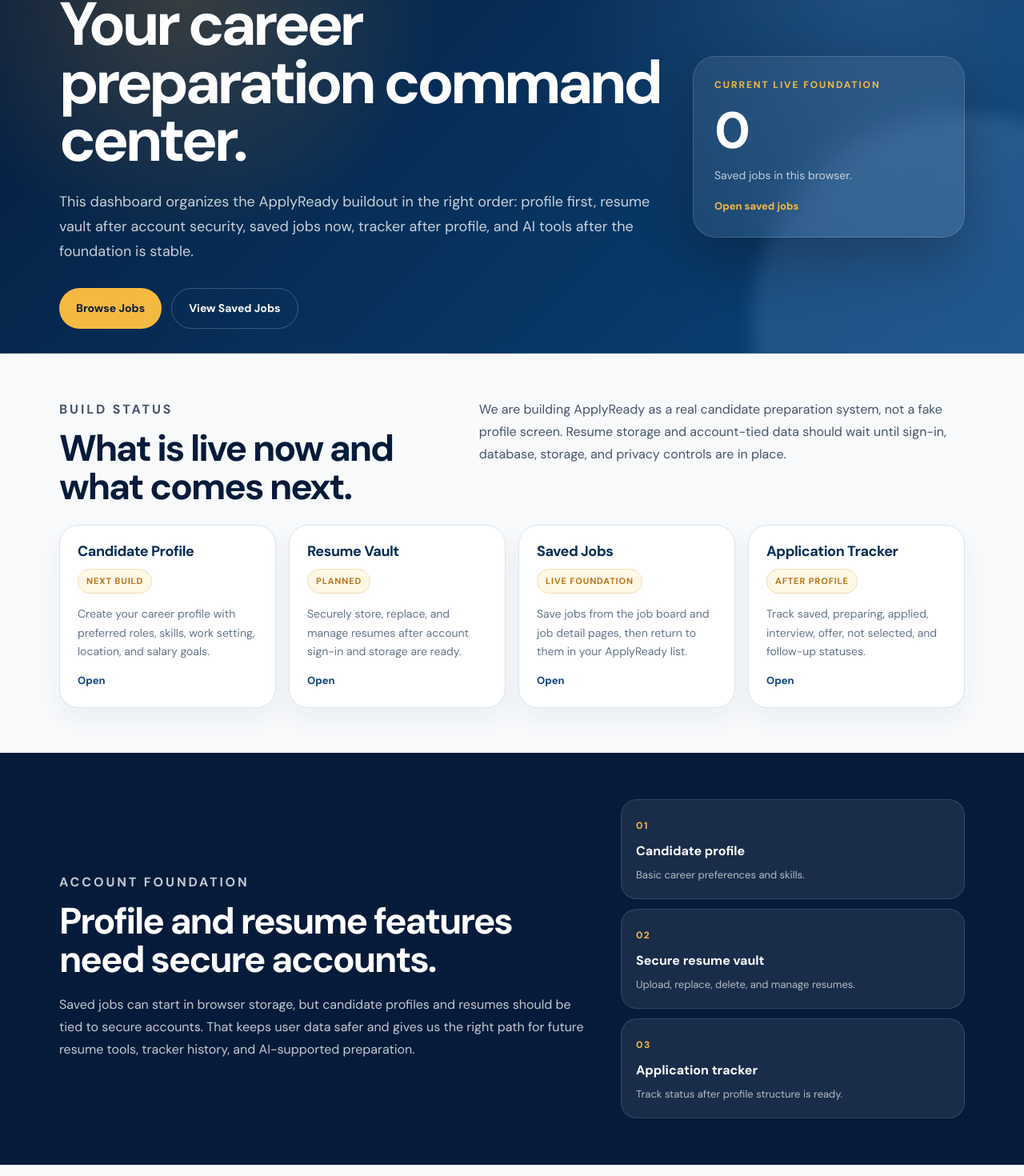
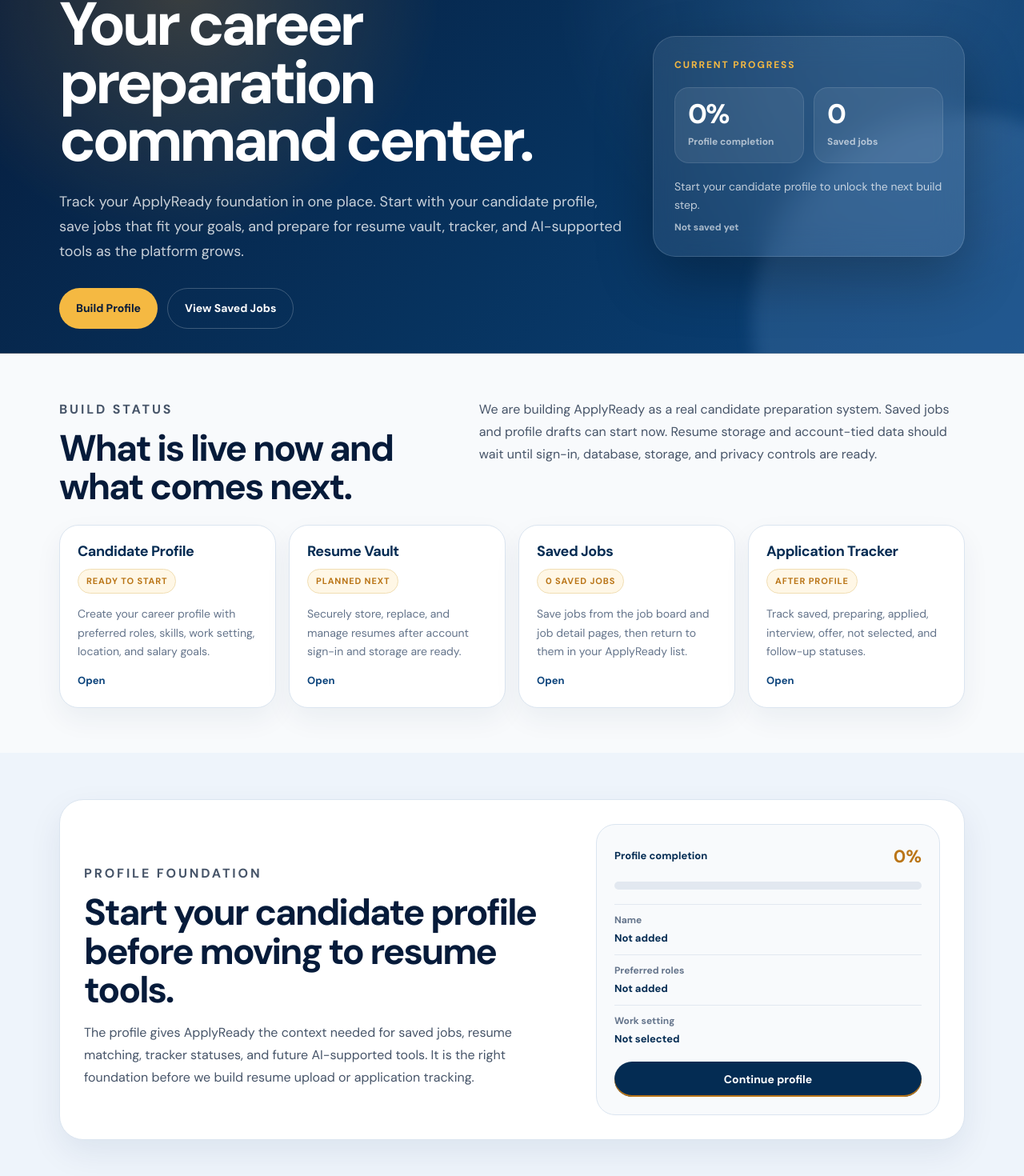
Before and after one commit to olayideibironke/medicaidready-web, a Next.js app: page /careers/applyready/dashboard in a window 1280 px wide. Shown: the part 219-1689 px from the top of the page at 80% size. Built offline with nearby package versions, Linux system fonts and the light colour scheme.

Commit message:
Connect ApplyReady profile status to dashboard

```diff
--- a/pages/careers/applyready/dashboard.tsx
+++ b/pages/careers/applyready/dashboard.tsx
@@ -1,43 +1,18 @@
 import Head from "next/head";
 import Link from "next/link";
-import { useEffect, useState } from "react";
+import { useEffect, useMemo, useState } from "react";
 import CareersShell from "../../../components/careers/CareersShell";
 import { getSavedJobRecords } from "../../../lib/careers/applyReadyStorage";
+import {
+  EMPTY_APPLYREADY_PROFILE,
+  getApplyReadyProfile,
+  isApplyReadyProfileStarted,
+  type ApplyReadyProfile,
+} from "../../../lib/careers/applyReadyProfile";
 
 const SITE_URL = "https://www.medicaidready.org";
 const PAGE_PATH = "/careers/applyready/dashboard";
 const CANONICAL_URL = `${SITE_URL}${PAGE_PATH}`;
-
-const FOUNDATION_ITEMS = [
-  {
-    title: "Candidate Profile",
-    status: "Next build",
-    description:
-      "Create your career profile with preferred roles, skills, work setting, location, and salary goals.",
-    href: "/careers/applyready/profile",
-  },
-  {
-    title: "Resume Vault",
-    status: "Planned",
-    description:
-      "Securely store, replace, and manage resumes after account sign-in and storage are ready.",
-    href: "/careers/applyready/resume",
-  },
-  {
-    title: "Saved Jobs",
-    status: "Live foundation",
-    description:
-      "Save jobs from the job board and job detail pages, then return to them in your ApplyReady list.",
-    href: "/careers/saved-jobs",
-  },
-  {
-    title: "Application Tracker",
-    status: "After profile",
-    description:
-      "Track saved, preparing, applied, interview, offer, not selected, and follow-up statuses.",
-    href: "/careers/applyready/tracker",
-  },
-];
 
 const AI_ITEMS = [
   "Resume review",
@@ -48,13 +23,46 @@ const AI_ITEMS = [
   "Interview prep notes",
 ];
 
+function calculateProfileCompletion(profile: ApplyReadyProfile): number {
+  const fields = [
+    profile.fullName,
+    profile.email,
+    profile.location,
+    profile.preferredRoles,
+    profile.workMode,
+    profile.salaryGoal,
+    profile.skills,
+    profile.careerInterests,
+  ];
+
+  const completed = fields.filter((field) => field.trim()).length;
+
+  return Math.round((completed / fields.length) * 100);
+}
+
+function formatUpdatedAt(value: string): string {
+  if (!value) return "Not saved yet";
+
+  const date = new Date(value);
+
+  if (Number.isNaN(date.getTime())) return "Saved recently";
+
+  return `Last saved ${date.toLocaleDateString("en-US", {
+    month: "short",
+    day: "numeric",
+    year: "numeric",
+  })}`;
+}
+
 export default function ApplyReadyDashboardPage() {
   const [savedCount, setSavedCount] = useState(0);
+  const [profile, setProfile] = useState<ApplyReadyProfile>(EMPTY_APPLYREADY_PROFILE);
   const [ready, setReady] = useState(false);
 
   useEffect(() => {
     const sync = () => {
       setSavedCount(getSavedJobRecords().length);
+      setProfile(getApplyReadyProfile());
       setReady(true);
     };
 
@@ -62,12 +70,51 @@ export default function ApplyReadyDashboardPage() {
 
     window.addEventListener("storage", sync);
     window.addEventListener("applyready:saved-jobs-updated", sync);
+    window.addEventListener("applyready:profile-updated", sync);
 
     return () => {
       window.removeEventListener("storage", sync);
       window.removeEventListener("applyready:saved-jobs-updated", sync);
+      window.removeEventListener("applyready:profile-updated", sync);
     };
   }, []);
+
+  const profileStarted = isApplyReadyProfileStarted(profile);
+  const profileCompletion = calculateProfileCompletion(profile);
+
+  const foundationItems = useMemo(
+    () => [
+      {
+        title: "Candidate Profile",
+        status: profileStarted ? `${profileCompletion}% complete` : "Ready to start",
+        description:
+          "Create your career profile with preferred roles, skills, work setting, location, and salary goals.",
+        href: "/careers/applyready/profile",
+      },
+      {
+        title: "Resume Vault",
+        status: "Planned next",
+        description:
+          "Securely store, replace, and manage resumes after account sign-in and storage are ready.",
+        href: "/careers/applyready/resume",
+      },
+      {
+        title: "Saved Jobs",
+        status: savedCount === 1 ? "1 saved job" : `${savedCount} saved jobs`,
+        description:
+          "Save jobs from the job board and job detail pages, then return to them in your ApplyReady list.",
+        href: "/careers/saved-jobs",
+      },
+      {
+        title: "Application Tracker",
+        status: "After profile",
+        description:
+          "Track saved, preparing, applied, interview, offer, not selected, and follow-up statuses.",
+        href: "/careers/applyready/tracker",
+      },
+    ],
+    [profileCompletion, profileStarted, savedCount]
+  );
 
   const metaTitle = "ApplyReady Dashboard | MedicaidReady Careers";
   const metaDescription =
@@ -104,14 +151,14 @@ export default function ApplyReadyDashboardPage() {
                   <p className="ard-eyebrow">ApplyReady Dashboard</p>
                   <h1>Your career preparation command center.</h1>
                   <p>
-                    This dashboard organizes the ApplyReady buildout in the right order:
-                    profile first, resume vault after account security, saved jobs now,
-                    tracker after profile, and AI tools after the foundation is stable.
+                    Track your ApplyReady foundation in one place. Start with your candidate
+                    profile, save jobs that fit your goals, and prepare for resume vault,
+                    tracker, and AI-supported tools as the platform grows.
                   </p>
 
                   <div className="ard-actions">
-                    <Link href="/careers/jobs" className="ard-primary">
-                      Browse Jobs
+                    <Link href="/careers/applyready/profile" className="ard-primary">
+                      Build Profile
                     </Link>
                     <Link href="/careers/saved-jobs" className="ard-secondary">
                       View Saved Jobs
@@ -120,10 +167,26 @@ export default function ApplyReadyDashboardPage() {
                 </div>
 
                 <aside className="ard-panel">
-                  <span>Current live foundation</span>
-                  <strong>{ready ? savedCount : "0"}</strong>
-                  <p>Saved jobs in this browser.</p>
-                  <Link href="/careers/saved-jobs">Open saved jobs</Link>
+                  <span>Current progress</span>
+
+                  <div className="ard-panel-metrics">
+                    <div>
+                      <strong>{ready ? `${profileCompletion}%` : "0%"}</strong>
+                      <small>Profile completion</small>
+                    </div>
+                    <div>
+                      <strong>{ready ? savedCount : 0}</strong>
+                      <small>Saved jobs</small>
+                    </div>
+                  </div>
+
+                  <p>
+                    {profileStarted
+                      ? "Your profile draft has started."
+                      : "Start your candidate profile to unlock the next build step."}
+                  </p>
+
+                  <small>{formatUpdatedAt(profile.updatedAt)}</small>
                 </aside>
               </div>
             </div>
@@ -137,14 +200,15 @@ export default function ApplyReadyDashboardPage() {
                   <h2>What is live now and what comes next.</h2>
                 </div>
                 <p>
-                  We are building ApplyReady as a real candidate preparation system, not a
-                  fake profile screen. Resume storage and account-tied data should wait until
-                  sign-in, database, storage, and privacy controls are in place.
+                  We are building ApplyReady as a real candidate preparation system. Saved
+                  jobs and profile drafts can start now. Resume storage and account-tied
+                  data should wait until sign-in, database, storage, and privacy controls
+                  are ready.
                 </p>
               </div>
 
               <div className="ard-grid">
-                {FOUNDATION_ITEMS.map((item) => (
+                {foundationItems.map((item) => (
                   <Link href={item.href} className="ard-card" key={item.title}>
                     <div className="ard-card-top">
                       <h3>{item.title}</h3>
@@ -158,6 +222,59 @@ export default function ApplyReadyDashboardPage() {
             </div>
           </section>
 
+          <section className="ard-profile-section">
+            <div className="careers-container">
+              <div className="ard-profile">
+                <div>
+                  <p className="ard-eyebrow">Profile foundation</p>
+                  <h2>
+                    {profileStarted
+                      ? "Your candidate profile draft is underway."
+                      : "Start your candidate profile before moving to resume tools."}
+                  </h2>
+                  <p>
+                    The profile gives ApplyReady the context needed for saved jobs, resume
+                    matching, tracker statuses, and future AI-supported tools. It is the
+                    right foundation before we build resume upload or application tracking.
+                  </p>
+                </div>
+
+                <div className="ard-profile-card">
+                  <div className="ard-progress-top">
+                    <span>Profile completion</span>
+                    <strong>{ready ? `${profileCompletion}%` : "0%"}</strong>
+                  </div>
+
+                  <div className="ard-progress-track">
+                    <div
+                      className="ard-progress-fill"
+                      style={{ width: `${ready ? profileCompletion : 0}%` }}
+                    />
+                  </div>
+
+                  <div className="ard-profile-facts">
+                    <div>
+                      <span>Name</span>
+                      <strong>{profile.fullName.trim() || "Not added"}</strong>
+                    </div>
+                    <div>
+                      <span>Preferred roles</span>
+                      <strong>{profile.preferredRoles.trim() || "Not added"}</strong>
+                    </div>
+                    <div>
+                      <span>Work setting</span>
+                      <strong>{profile.workMode.trim() || "Not selected"}</strong>
+                    </div>
+                  </div>
+
+                  <Link href="/careers/applyready/profile" className="ard-profile-link">
+                    Continue profile
+                  </Link>
+                </div>
+              </div>
+            </div>
+          </section>
+
           <section className="ard-account-section">
             <div className="careers-container">
               <div className="ard-account">
@@ -166,9 +283,9 @@ export default function ApplyReadyDashboardPage() {
                   <h2>Profile and resume features need secure accounts.</h2>
                   <p>
                     Saved jobs can start in browser storage, but candidate profiles and
-                    resumes should be tied to secure accounts. That keeps user data safer
-                    and gives us the right path for future resume tools, tracker history,
-                    and AI-supported preparation.
+                    resumes should eventually be tied to secure accounts. That keeps user
+                    data safer and gives us the right path for resume tools, tracker
+                    history, and AI-supported preparation.
                   </p>
                 </div>
 
@@ -176,17 +293,17 @@ export default function ApplyReadyDashboardPage() {
                   <div>
                     <span>01</span>
                     <strong>Candidate profile</strong>
-                    <p>Basic career preferences and skills.</p>
+                    <p>Basic career preferences and skills. Foundation is now started.</p>
                   </div>
                   <div>
                     <span>02</span>
                     <strong>Secure resume vault</strong>
-                    <p>Upload, replace, delete, and manage resumes.</p>
+                    <p>Upload, replace, delete, and manage resumes after account planning.</p>
                   </div>
                   <div>
                     <span>03</span>
                     <strong>Application tracker</strong>
-                    <p>Track status after profile structure is ready.</p>
+                    <p>Track status after profile and resume structure are stable.</p>
                   </div>
                 </div>
               </div>
@@ -273,7 +390,7 @@ export default function ApplyReadyDashboardPage() {
 
         .ard-hero-grid {
           display: grid;
-          grid-template-columns: minmax(0, 1fr) 340px;
+          grid-template-columns: minmax(0, 1fr) 390px;
           gap: 34px;
           align-items: center;
         }
@@ -362,7 +479,7 @@ export default function ApplyReadyDashboardPage() {
           backdrop-filter: blur(18px);
         }
 
-        .ard-panel span {
+        .ard-panel > span {
           display: block;
           color: #f5b942;
           font-size: 12px;
@@ -371,30 +488,42 @@ export default function ApplyReadyDashboardPage() {
           text-transform: uppercase;
         }
 
+        .ard-panel-metrics {
+          display: grid;
+          grid-template-columns: 1fr 1fr;
+          gap: 12px;
+          margin-top: 18px;
+        }
+
+        .ard-panel-metrics div {
+          border: 1px solid rgba(255, 255, 255, 0.11);
+          border-radius: 18px;
+          background: rgba(255, 255, 255, 0.08);
+          padding: 16px;
+        }
+
         .ard-panel strong {
           display: block;
-          margin-top: 16px;
           color: #ffffff;
-          font-size: 64px;
+          font-size: 34px;
           line-height: 1;
           font-weight: 950;
           letter-spacing: -0.06em;
         }
 
+        .ard-panel small {
+          display: block;
+          margin-top: 8px;
+          color: rgba(255, 255, 255, 0.62);
+          font-size: 12px;
+          font-weight: 750;
+        }
+
         .ard-panel p {
-          margin: 12px 0 0;
+          margin: 18px 0 0;
           color: rgba(255, 255, 255, 0.72);
           font-size: 14px;
           line-height: 1.6;
-        }
-
-        .ard-panel a {
-          display: inline-flex;
-          margin-top: 18px;
-          color: #f5b942;
-          font-size: 13px;
-          font-weight: 950;
-          text-decoration: none;
         }
 
         .ard-status {
@@ -406,6 +535,7 @@ export default function ApplyReadyDashboardPage() {
         }
 
         .ard-status h2,
+        .ard-profile h2,
         .ard-account h2,
         .ard-ai h2 {
           margin: 10px 0 0;
@@ -417,6 +547,7 @@ export default function ApplyReadyDashboardPage() {
         }
 
         .ard-status p,
+        .ard-profile p,
         .ard-ai p {
           margin: 0;
           color: #475569;
@@ -490,6 +621,115 @@ export default function ApplyReadyDashboardPage() {
           color: #0c447c;
           font-size: 13px;
           font-weight: 950;
+        }
+
+        .ard-profile-section {
+          background: #eef4fb;
+          padding: 58px 0;
+        }
+
+        .ard-profile {
+          display: grid;
+          grid-template-columns: minmax(0, 1fr) 430px;
+          gap: 34px;
+          align-items: center;
+          border: 1px solid #dbe5f0;
+          border-radius: 30px;
+          background: #ffffff;
+          padding: 30px;
+          box-shadow: 0 16px 42px rgba(4, 44, 83, 0.08);
+        }
+
+        .ard-profile p {
+          margin-top: 16px;
+        }
+
+        .ard-profile-card {
+          border: 1px solid #dbe5f0;
+          border-radius: 24px;
+          background: #f8fafc;
+          padding: 22px;
+        }
+
+        .ard-progress-top {
+          display: flex;
+          justify-content: space-between;
+          gap: 14px;
+          align-items: center;
+        }
+
+        .ard-progress-top span {
+          color: #042c53;
+          font-size: 13px;
+          font-weight: 950;
+        }
+
+        .ard-progress-top strong {
+          color: #ba7517;
+          font-size: 22px;
+          font-weight: 950;
+        }
+
+        .ard-progress-track {
+          height: 10px;
+          border-radius: 999px;
+          background: #e2e8f0;
+          overflow: hidden;
+          margin-top: 14px;
+        }
+
+        .ard-progress-fill {
+          height: 100%;
+          border-radius: inherit;
+          background: linear-gradient(135deg, #ba7517, #f5b942);
+          transition: width 220ms ease;
+        }
+
+        .ard-profile-facts {
+          display: grid;
+          gap: 10px;
+          margin-top: 18px;
+        }
+
+        .ard-profile-facts div {
+          border-top: 1px solid #e2e8f0;
+          padding-top: 10px;
+        }
+
+        .ard-profile-facts span {
+          display: block;
+          color: #64748b;
+          font-size: 12px;
+          font-weight: 850;
+        }
+
+        .ard-profile-facts strong {
+          display: block;
+          margin-top: 4px;
+          color: #042c53;
+          font-size: 13px;
+          line-height: 1.45;
+          font-weight: 900;
+        }
+
+        .ard-profile-link {
+          display: inline-flex;
+          align-items: center;
+          justify-content: center;
+          width: 100%;
+          min-height: 44px;
+          margin-top: 18px;
+          border-radius: 999px;
+          background: #042c53;
+          color: #ffffff;
+          font-size: 14px;
+          font-weight: 950;
+          text-decoration: none;
+          box-shadow: inset 0 -2px 0 #ba7517;
+        }
+
+        .ard-profile-link:hover {
+          background: #0c447c;
         }
 
         .ard-account-section {
@@ -579,6 +819,7 @@ export default function ApplyReadyDashboardPage() {
         @media (max-width: 980px) {
           .ard-hero-grid,
           .ard-status,
+          .ard-profile,
           .ard-account,
           .ard-ai {
             grid-template-columns: 1fr;
@@ -594,12 +835,15 @@ export default function ApplyReadyDashboardPage() {
             font-size: clamp(40px, 13vw, 58px);
           }
 
+          .ard-panel-metrics,
           .ard-grid {
             grid-template-columns: 1fr;
           }
 
           .ard-panel,
-          .ard-card {
+          .ard-card,
+          .ard-profile,
+          .ard-profile-card {
             border-radius: 22px;
           }
 
```
